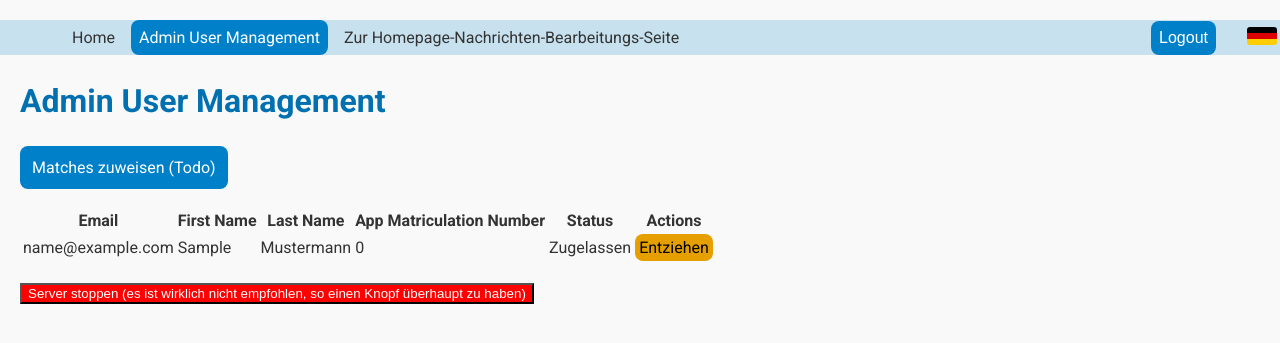
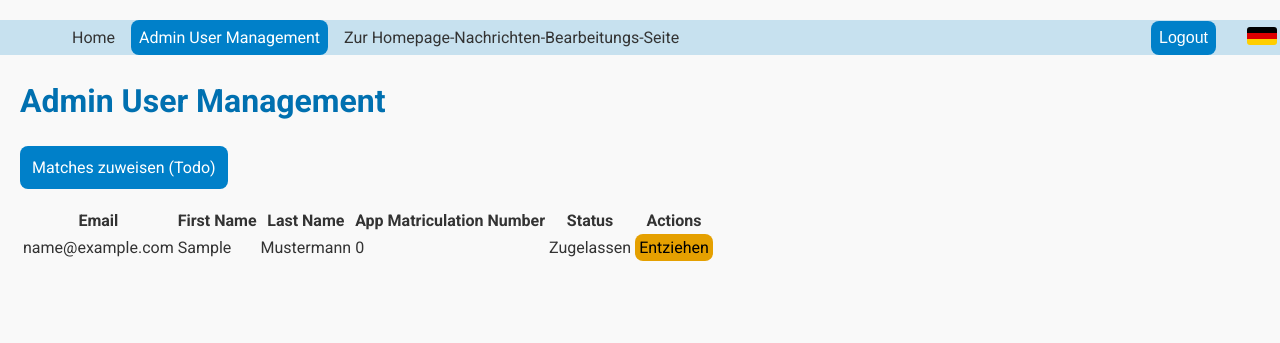
Before and after one commit to malinviveka/buddy-matching, a Django app: page /cadmin/users/ in a window 1280 px wide. Shown: the top 343 px of the page. Run offline with Django 5.2, Linux system fonts and the light colour scheme; the visitor is signed in with stand-in values (Sample User, id 1); data comes from the database, SQL or seed files in the repository.

Commit message:
Delete Shutdown Button and obsolete Translation package

```diff
--- a/myproject/helloapp/templates/helloapp/admin_user_site.html
+++ b/myproject/helloapp/templates/helloapp/admin_user_site.html
@@ -10,7 +10,7 @@
 <input type="hidden" name="csrfmiddlewaretoken" value="{{ csrf_token }}">
 
     <h2>Admin User Management</h2>
-    <!--Sorry, dass die Seiteso hässlig ist, ich gebe sie -->
+    <!--Sorry, dass die Seiteso hässlig ist-->
 
     <button type="submit" id="assignMatchesButton" class="button" >Matches zuweisen (Todo)</button> <br>
 
@@ -51,9 +51,4 @@
 
     <br>
 
-    <form method="POST" action="{% url 'shutdown' %}">
-        {% csrf_token %}
-        <button type="submit" style="background-color: red; color: white;">Server stoppen (es ist wirklich nicht empfohlen, so einen Knopf überhaupt zu haben)</button>
-    </form>
-
 {% endblock %}
--- a/myproject/helloapp/urls.py
+++ b/myproject/helloapp/urls.py
@@ -13,7 +13,6 @@ urlpatterns = [
     path('cadmin/users/', views.admin_user_list, name='admin_user_list'),
     path('cadmin/users/toggle_permission/<int:user_id>/', views.toggle_user_permission, name='toggle_user_permission'),
     path('cadmin/edit_homepage_text/', views.edit_homepage_text, name='edit_homepage_text'),
-    path('shutdown/', views.shutdown_server, name='shutdown'),
     path('i18n/', include('django.conf.urls.i18n')),
     path('', views.homepage, name='homepage'),
 ]
--- a/myproject/helloapp/views.py
+++ b/myproject/helloapp/views.py
@@ -13,19 +13,12 @@ from django.views import View
 from django.contrib.auth import logout, authenticate, login
 from django.contrib import messages
 from .models import BuddyMatchingUser, HomepageText
-from django.utils import translation
 
-# Test
-from django.http import HttpResponse
-import os
-import sys
 
 def homepage(request):
     """
     Render the homepage template.
     """
-    # Debug Test translate-stuff
-    # translation.activate(curLen)
 
     homepage_text = HomepageText.objects.first()
     return render(request, 'helloapp/homepage.html', {"homepage_text": homepage_text})
@@ -130,13 +123,6 @@ def edit_homepage_text(request):
 
     return render(request, "helloapp/edit_homepage_text.html", {"homepage_text": homepage_text})
 
-
-def shutdown_server(request):
-    if not request.user.is_staff:
-        return HttpResponse("Unauthorized", status=401)
-    os._exit(0)  # Beendet den Python-Prozess (unsicher, aber funktional)
-    return HttpResponse("Server is shutting down...")
-
 # The following is old code from the helloWorld prototype. I leave it here for now, if someone needs to look something up
 
 @csrf_exempt
```
